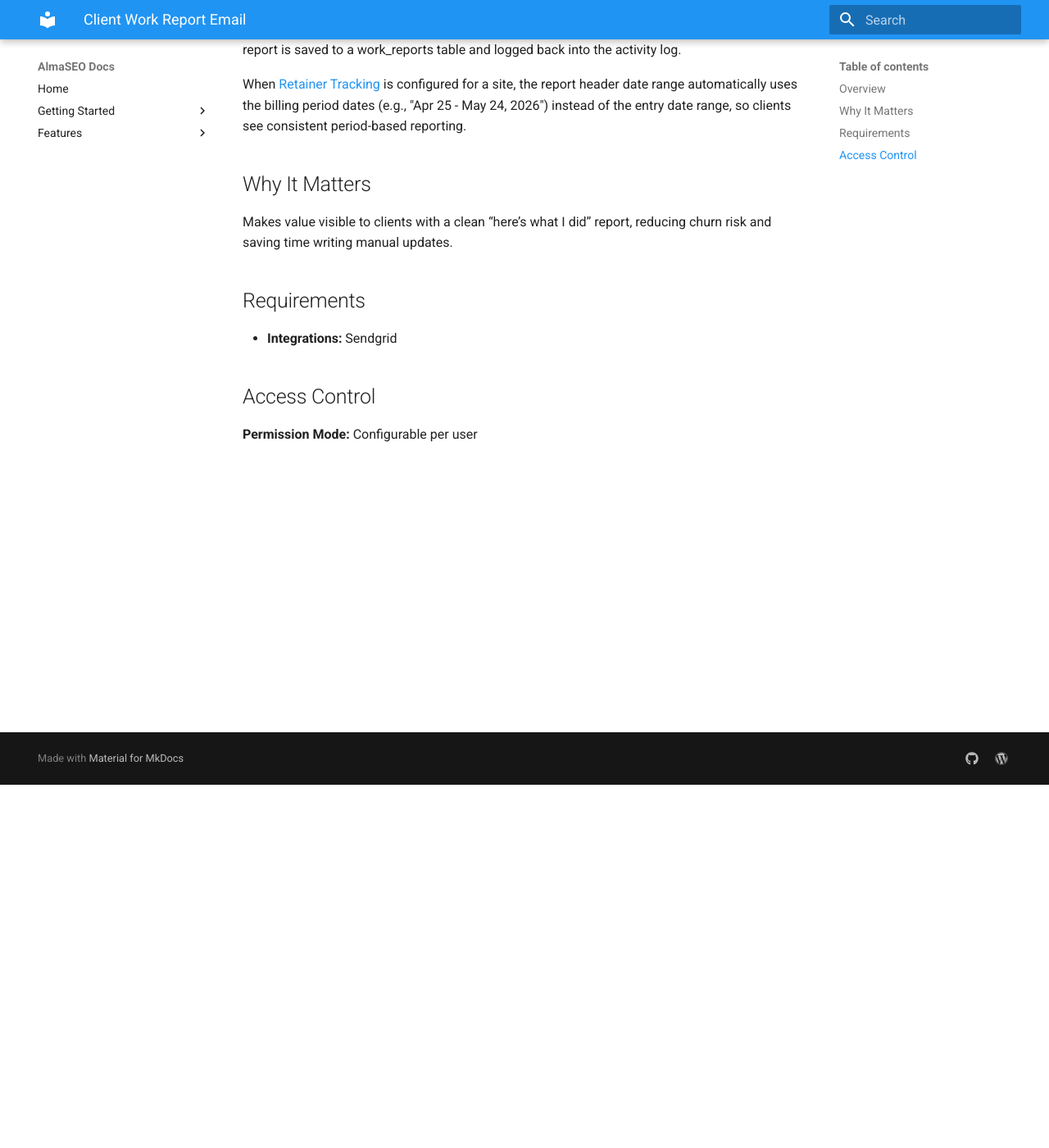
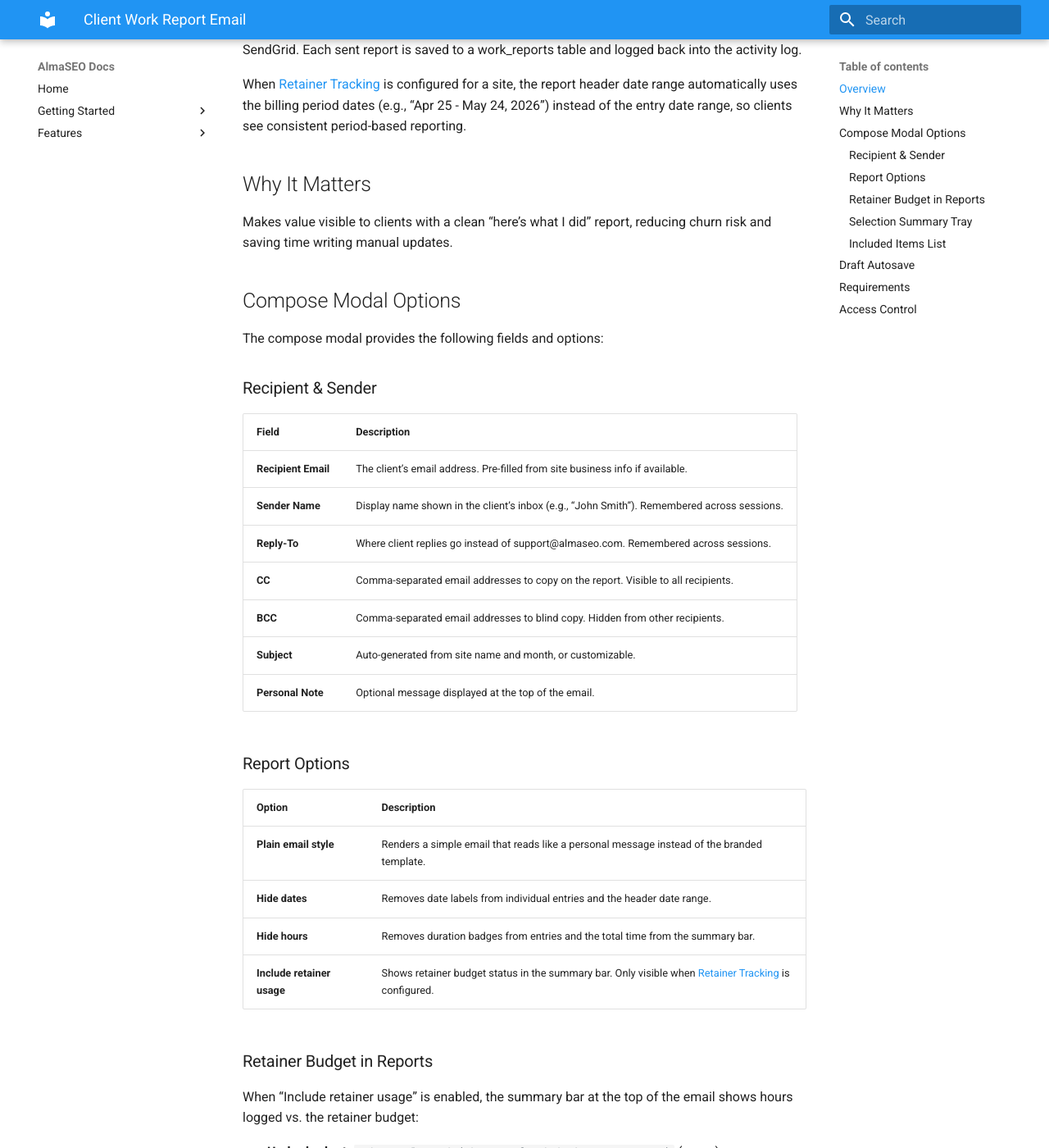
Before and after one commit to ilaos/myproject-docs, an MkDocs documentation site: the page built from docs/features/client-profile/client-work-report-email.md, in a window 1280 px wide and 1400 px high, scrolled down 443 px. Shown: the whole window at 82% size. Built offline with MkDocs 1.6.1 and Material for MkDocs 9.7.7, drawn with Linux system fonts in a browser that asks for light colours; some of the changed text lies outside the part shown.

Commit message:
Update work report docs: retainer budget, reply-to, CC/BCC, selection tray
Co-Authored-By: Claude Opus 4.6 (1M context) <noreply@anthropic.com>

```diff
--- a/docs/features/client-profile/client-work-report-email.md
+++ b/docs/features/client-profile/client-work-report-email.md
@@ -7,17 +7,63 @@
 
 ## Overview
 
-Inside the Client Profile → Activity & Logs tab, users can select reportable timeline entries using quick-select buttons (**Last 7 Days**, **Last 30 Days**, or **This Billing Period** when retainer tracking is configured), compose a branded email with grouped work items and an optional personal note, preview it (server-rendered HTML via Jinja2), and send it to the client via SendGrid. Each sent report is saved to a work_reports table and logged back into the activity log.
+Inside the Client Profile → Activity & Logs tab, users can select reportable timeline entries using quick-select buttons (**Last 7 Days**, **Last 30 Days**, **This Billing Period**, or **Last Billing Period** when retainer tracking is configured), compose a branded email with grouped work items and an optional personal note, preview it (server-rendered HTML via Jinja2), and send it to the client via SendGrid. Each sent report is saved to a work_reports table and logged back into the activity log.
 
-When [Retainer Tracking](retainer-tracking.md) is configured for a site, the report header date range automatically uses the billing period dates (e.g., "Apr 25 - May 24, 2026") instead of the entry date range, so clients see consistent period-based reporting.
+When [Retainer Tracking](retainer-tracking.md) is configured for a site, the report header date range automatically uses the billing period dates (e.g., “Apr 25 - May 24, 2026”) instead of the entry date range, so clients see consistent period-based reporting.
 
 ## Why It Matters
 
 Makes value visible to clients with a clean “here’s what I did” report, reducing churn risk and saving time writing manual updates.
 
+## Compose Modal Options
+
+The compose modal provides the following fields and options:
+
+### Recipient & Sender
+
+| Field | Description |
+|-------|-------------|
+| **Recipient Email** | The client’s email address. Pre-filled from site business info if available. |
+| **Sender Name** | Display name shown in the client’s inbox (e.g., “John Smith”). Remembered across sessions. |
+| **Reply-To** | Where client replies go instead of support@almaseo.com. Remembered across sessions. |
+| **CC** | Comma-separated email addresses to copy on the report. Visible to all recipients. |
+| **BCC** | Comma-separated email addresses to blind copy. Hidden from other recipients. |
+| **Subject** | Auto-generated from site name and month, or customizable. |
+| **Personal Note** | Optional message displayed at the top of the email. |
+
+### Report Options
+
+| Option | Description |
+|--------|-------------|
+| **Plain email style** | Renders a simple email that reads like a personal message instead of the branded template. |
+| **Hide dates** | Removes date labels from individual entries and the header date range. |
+| **Hide hours** | Removes duration badges from entries and the total time from the summary bar. |
+| **Include retainer usage** | Shows retainer budget status in the summary bar. Only visible when [Retainer Tracking](retainer-tracking.md) is configured. |
+
+### Retainer Budget in Reports
+
+When “Include retainer usage” is enabled, the summary bar at the top of the email shows hours logged vs. the retainer budget:
+
+- **Under budget:** `15h 15m logged (4h 45m of 20h budget remaining)` (green)
+- **Over budget:** `15h 15m logged (+10h 15m over 5h budget)` (red, bold)
+
+The hours are calculated from the actual entries included in the report, so it works correctly for both current and past billing periods.
+
+### Selection Summary Tray
+
+When entries are selected for a report, a summary tray appears above the timeline showing every selected entry grouped by category. Each entry has a remove button, allowing you to deselect individual items without scrolling through the timeline to find them.
+
+### Included Items List
+
+The compose modal displays all selected items grouped by category with individual remove buttons, so you can fine-tune the report contents before sending.
+
+## Draft Autosave
+
+All compose modal fields (recipient, sender name, reply-to, CC, BCC, subject, personal note, and all toggle options) are automatically saved to browser local storage per site. Drafts are restored when reopening the compose modal and cleared after a successful send.
+
 ## Requirements
 
-- **Integrations:** Sendgrid
+- **Integrations:** SendGrid
 
 ## Access Control
 
```
